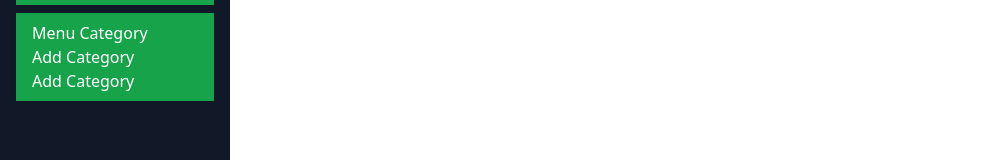
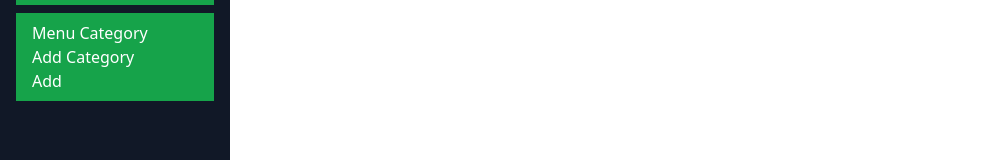
Before and after one commit to sunwingsdev/sunwings-restaurant, a React (Vite) app: page /dashboard in a window 1280 px wide. Shown: the part 167-327 px from the top of the page, without its empty margins (0-1002 px from the left). Built offline with nearby package versions, Linux system fonts and the light colour scheme.

Commit message:
branch created

```diff
--- a/src/components/home/dashboard/sidebar/Sidebar.jsx
+++ b/src/components/home/dashboard/sidebar/Sidebar.jsx
@@ -19,7 +19,7 @@ const Sidebar = () => {
                 <Link>Add Category</Link>
               </li>
               <li>
-                <Link>Add Category</Link>
+                <Link>Add</Link>
               </li>
             </ul>
           </li>
```
